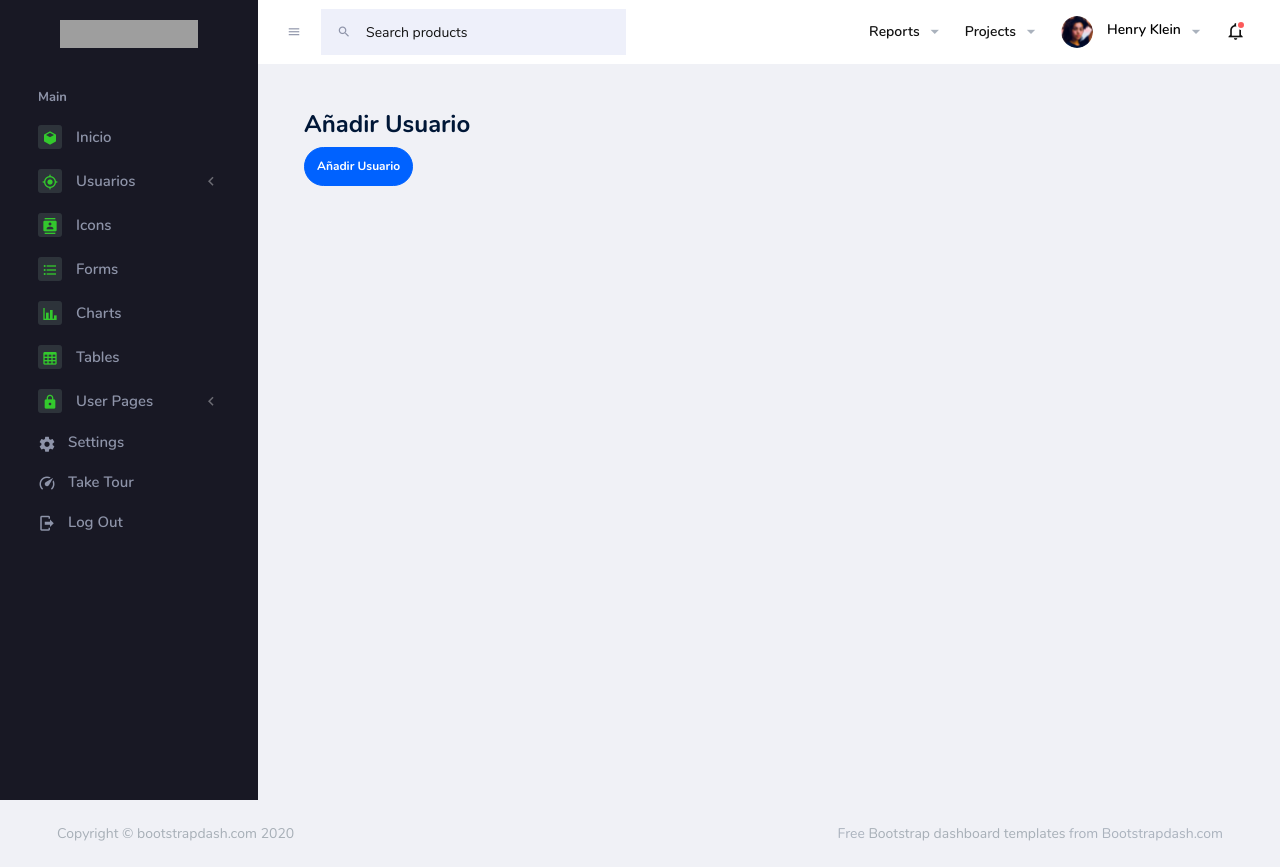
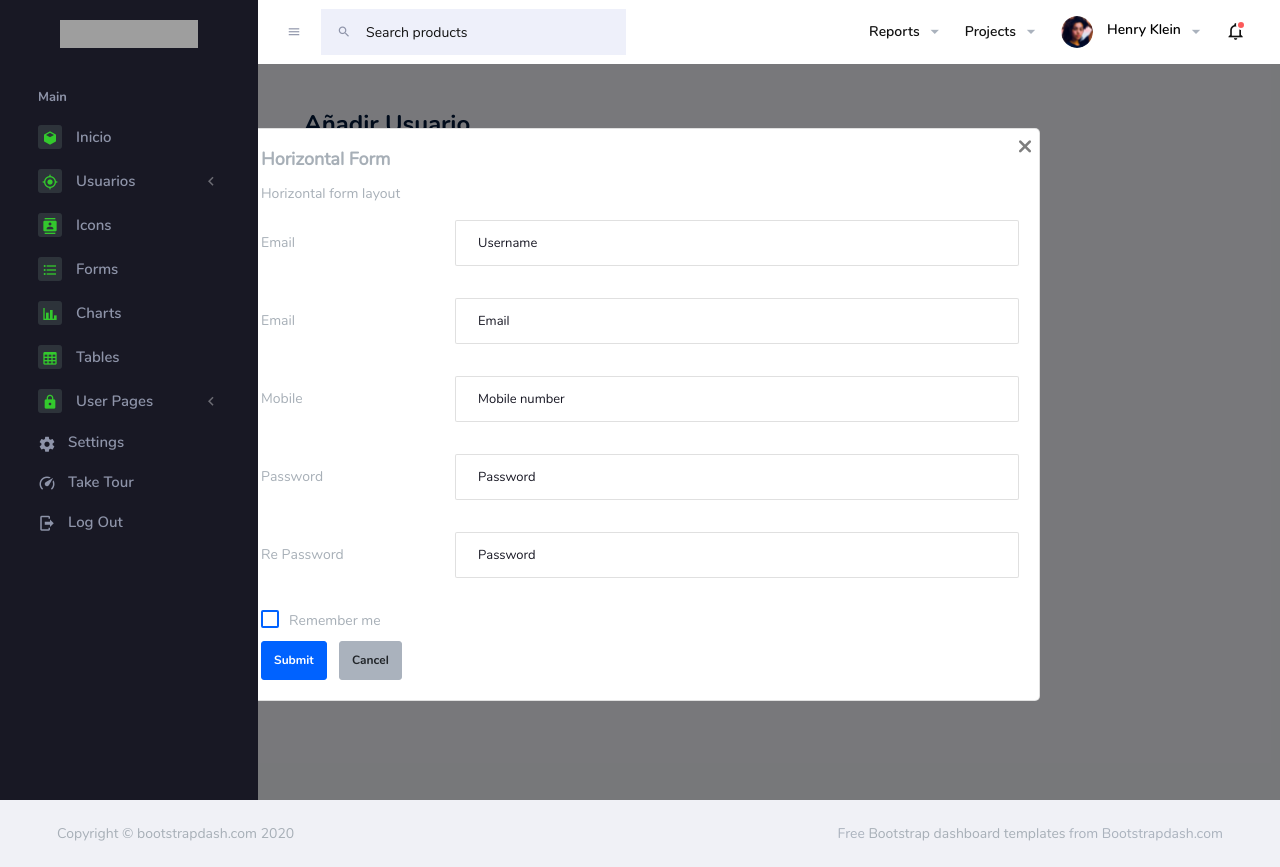
Before and after one commit to DevRuben9/sistemaFarmacia, a Flask app: page /usuarios/ in a window 1280 px wide, after a click on "Añadir Usuario". Run offline with Flask 3, Linux system fonts and the light colour scheme; parts of the project's set-up code (start-up, migrations or seed data) failed here and were passed over; some libraries are stand-ins or nearby versions; grey boxes are pictures that could not be loaded.

Commit message:
add form usuarios

```diff
--- a/database.py
+++ b/database.py
@@ -103,12 +103,15 @@ def create_tables():
         )"""
     ]
 
-    db = get_db()
-    cursor = db.cursor()
-    for table in tables:
-        cursor.execute(table)  # Ejecuta cada sentencia individualmente
-    db.commit()
-    db.close()
+    try:
+        db = get_db()
+        cursor = db.cursor()
+        for table in tables:
+            cursor.execute(table)
+        db.commit()
+    except sqlite3.Error as e:
+        print(f"Error en la creación de tablas: {e}")
+    finally:
+        db.close()
 
-
-#create_tables()
+create_tables()
--- /dev/null
+++ b/static/css/personalized.css
@@ -0,0 +1,32 @@
+button {
+    padding: 10px 20px;
+    font-size: 16px;
+    cursor: pointer;
+}
+
+.modal {
+    display: none;
+    position: fixed;
+    z-index: 1;
+    left: 0;
+    top: 0;
+    width: 100%;
+    height: 100%;
+    background: rgba(0, 0, 0, 0.5);
+}
+
+.modal-content {
+    background: #fff;
+    padding: 20px;
+    width: 800px;
+    margin: 10% auto;
+    border-radius: 5px;
+}
+
+.close {
+    position: absolute;
+    top: 5px;
+    right: 7px;
+    font-size: 25px;
+    cursor: pointer;
+}
--- /dev/null
+++ b/static/js/personalized.js
@@ -0,0 +1,13 @@
+document.getElementById("openModal").addEventListener("click", function() {
+    document.getElementById("modal").style.display = "block";
+});
+
+document.querySelector(".close").addEventListener("click", function() {
+    document.getElementById("modal").style.display = "none";
+});
+
+window.addEventListener("click", function(event) {
+    if (event.target === document.getElementById("modal")) {
+        document.getElementById("modal").style.display = "none";
+    }
+});
--- a/templates/template/dashboard.html
+++ b/templates/template/dashboard.html
@@ -20,6 +20,7 @@
     <link rel="stylesheet" href="{{ url_for('static', filename='css/style.css') }}">
     <!-- End layout styles -->
     <link rel="shortcut icon" href="{{ url_for('static', filename='images/favicon.png') }}" />
+    <link rel="stylesheet" href="{{ url_for('static',filename='css/personalized.css') }}">
   </head>
   <body>
     <div class="container-scroller">
@@ -318,5 +319,6 @@
     <!-- Custom js for this page -->
     <script src="{{ url_for('static', filename='js/dashboard.js') }}"></script>
     <!-- End custom js for this page -->
+    <script src="{{ url_for('static', filename='js/personalized.js') }}"></script>
   </body>
 </html>
--- a/templates/usuarios/lista.html
+++ b/templates/usuarios/lista.html
@@ -5,7 +5,51 @@
 {% block content %}
 
 
-    <button class="btn btn-primary rounded-pill">Añadir Usuario</button>
+    <button type="button" class="btn btn-primary rounded-pill" data-bs-toggle="modal" data-bs-target="#exampleModal" id="openModal">Añadir Usuario</button>
 
-
+    <div id="modal" class="modal">
+        <div class="modal-content">
+            <span class="close">&times;</span>
+            <h4 class="card-title">Horizontal Form</h4>
+            <p class="card-description"> Horizontal form layout </p>
+            <form class="forms-sample">
+              <div class="form-group row">
+                <label for="exampleInputUsername2" class="col-sm-3 col-form-label">Email</label>
+                <div class="col-sm-9">
+                  <input type="text" class="form-control" id="exampleInputUsername2" placeholder="Username">
+                </div>
+              </div>
+              <div class="form-group row">
+                <label for="exampleInputEmail2" class="col-sm-3 col-form-label">Email</label>
+                <div class="col-sm-9">
+                  <input type="email" class="form-control" id="exampleInputEmail2" placeholder="Email">
+                </div>
+              </div>
+              <div class="form-group row">
+                <label for="exampleInputMobile" class="col-sm-3 col-form-label">Mobile</label>
+                <div class="col-sm-9">
+                  <input type="text" class="form-control" id="exampleInputMobile" placeholder="Mobile number">
+                </div>
+              </div>
+              <div class="form-group row">
+                <label for="exampleInputPassword2" class="col-sm-3 col-form-label">Password</label>
+                <div class="col-sm-9">
+                  <input type="password" class="form-control" id="exampleInputPassword2" placeholder="Password">
+                </div>
+              </div>
+              <div class="form-group row">
+                <label for="exampleInputConfirmPassword2" class="col-sm-3 col-form-label">Re Password</label>
+                <div class="col-sm-9">
+                  <input type="password" class="form-control" id="exampleInputConfirmPassword2" placeholder="Password">
+                </div>
+              </div>
+              <div class="form-check form-check-flat form-check-primary">
+                <label class="form-check-label">
+                  <input type="checkbox" class="form-check-input"> Remember me </label>
+              </div>
+              <button type="submit" class="btn btn-primary mr-2">Submit</button>
+              <button class="btn btn-light">Cancel</button>
+            </form>
+        </div>
+    </div>
 {% endblock %}
```
